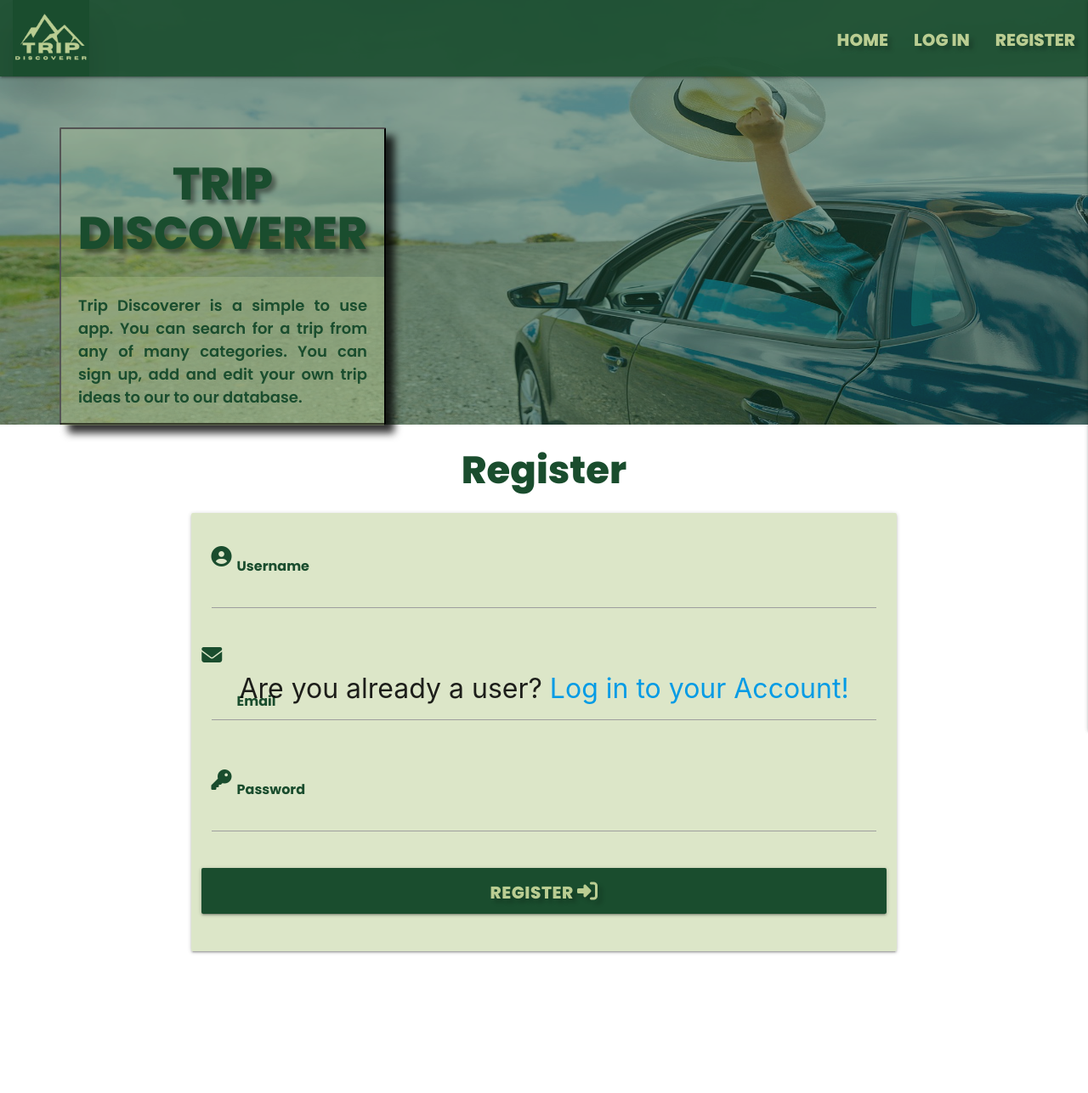
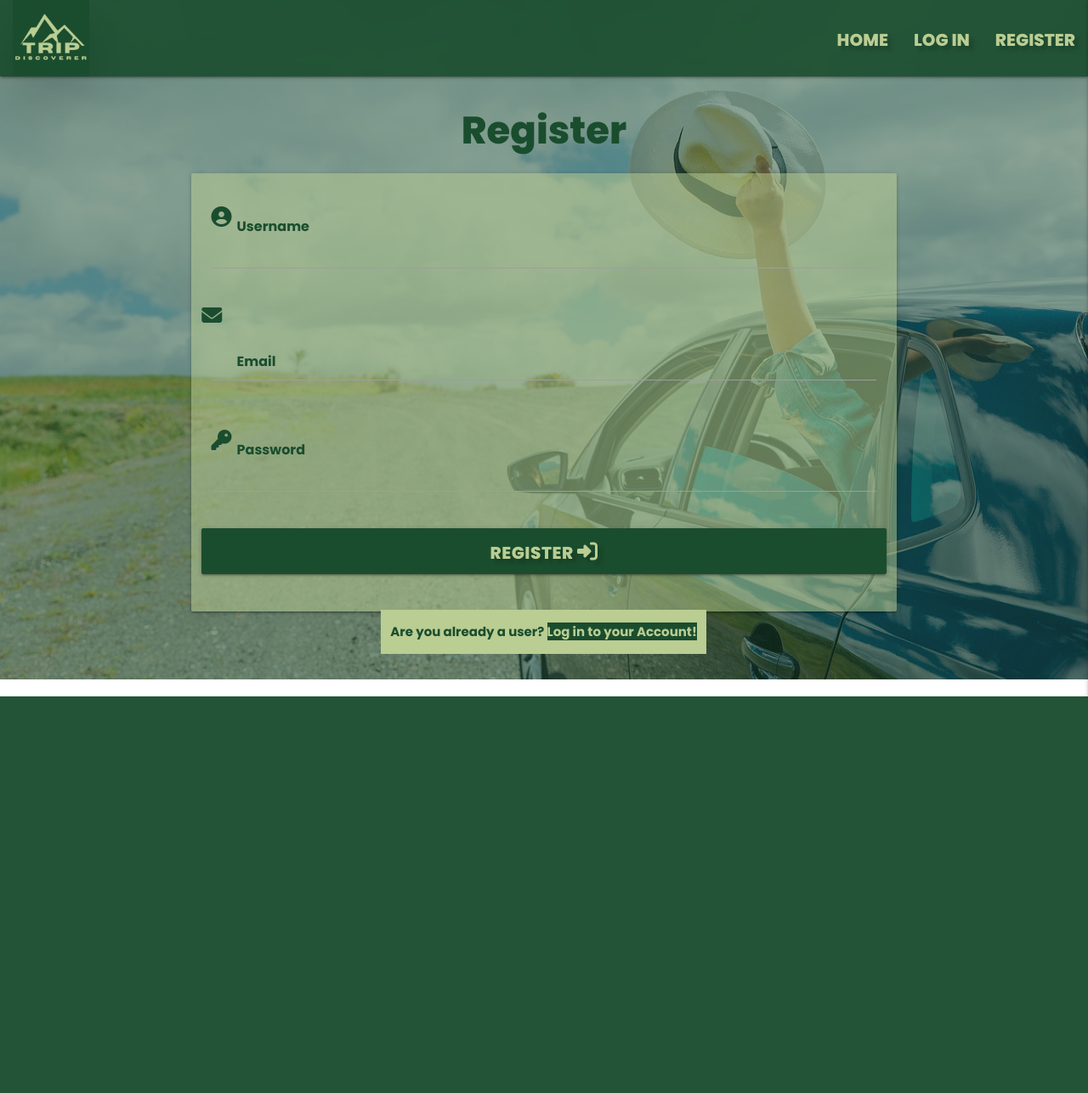
Before and after one commit to e-h-dev/trip-discoverer, a Flask app: page /register in a window 1280 px wide. Shown: the whole page at 85% size. After the commit the page ends 820 px from the top, so only its background shows below. Run offline with Flask 3, Linux system fonts and the light colour scheme; some libraries are stand-ins or nearby versions.

Commit message:
Fix layout problems with register and login pages

```diff
--- a/static/css/style.css
+++ b/static/css/style.css
@@ -129,9 +129,15 @@ nav{
 
 /* register page */
 
+.register-login{
+  position:absolute;
+  top:100px;
+  width:100%;
+}
+
 /* .align{
   position: relative;
-  top: -370px;
+  top:100px;
 } */
 
 h3{
@@ -203,15 +209,24 @@ i{
   background-color: var(--light-color);
 }
 
-/* .connect{
-  position: relative;
-  top: -29px;
-} */
+.account-confirm{
+  position: absolute;
+  bottom:10px;
+  left:35%;
+  color: var(--dark-color);
+  font-family: var(--head-text);
+  font-weight: 700;
+  background-color: var(--light-color);
+}
 
-.register-or-login{
-  position: relative;
-  bottom:400px;
-  font-size: xx-large;
+.account-confirm a{
+  color: var(--light-color);
+  background-color: var(--dark-color);
+}
+
+.account-confirm a:hover{
+  color: var(--dark-color);
+  background-color: var(--light-color);
 }
 
 
--- a/templates/base.html
+++ b/templates/base.html
@@ -56,17 +56,6 @@
             {% endif %}
         </ul>
     </header>
-    <div class="row">
-        <div class="hero">
-            <div class="opaque"></div>
-            <div class="hero-about">
-                <h2>Trip Discoverer</h2>
-                <p>Trip Discoverer is a simple to use app.
-                    You can search for a trip from any of many categories.
-                    You can sign up, add and edit your own trip ideas to our to our database.</p>
-            </div>
-        </div>
-    </div>
     <section>
         <!-- flash messages -->
          {% with messages = get_flashed_messages() %}
--- a/templates/register.html
+++ b/templates/register.html
@@ -1,9 +1,11 @@
 {% extends "base.html" %}
 {% block content %}
-
-    <h3 class="center-align header-font align">Register</h3>
-
-    <div class="row align">
+    <div class="row">
+        <div class="hero" style="height:100vh">
+            <div class="opaque" style="height:100vh"></div>
+            <div class="register-login">
+                <h3 class="center-align header-font">Register</h3>
+                <div class="row">
                     <form class="col s12 m8 offset-m2" method="POST" action="{{ url_for('register') }}">
                         <div class="card-panel card-style">
                             <!-- username -->
@@ -41,8 +43,12 @@
                         </div>
                     </form>
                 </div>
+            </div>
+        </div>
+    </div>
 
-    <div class="row register-or-login">
+
+    <div class="row account-confirm">
         <div class="col s12">
             <p class="center-align">
                 Are you already a user? <a href="{{ url_for('login') }}">Log in to your Account!</a>
```
Also changed, not shown: templates/login.html (+8 -1 lines), templates/trips.html (+11 -1 lines). Lines whose indentation alone changed are shown as unchanged.
